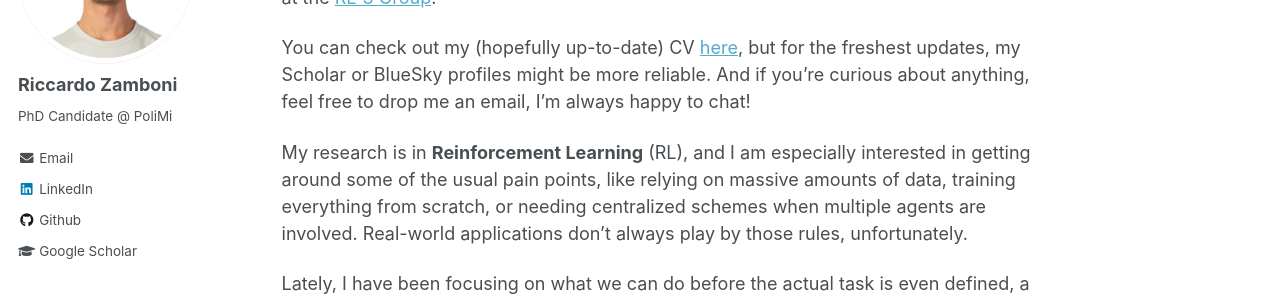
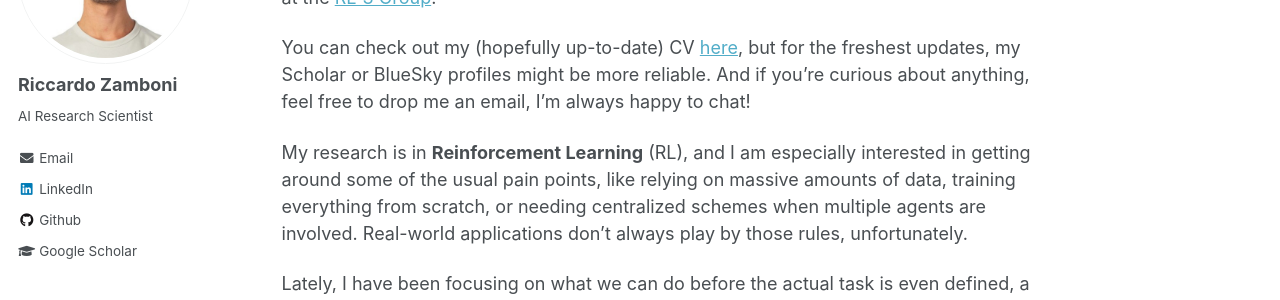
Before and after one commit to RiccZamboni/ricczamboni.github.io, a Jekyll site: the page built from _pages/about.md, in a window 1280 px wide. Shown: the part 202-502 px from the top of the page. Built offline with Jekyll 4.4.1, drawn with Linux system fonts in a browser that asks for light colours.

Commit message:
Update author bio and email in config file

```diff
--- a/_config.yml
+++ b/_config.yml
@@ -82,12 +82,12 @@ analytics:
 author:
   name             : "Riccardo Zamboni"
   avatar           : "profile.jpg"
-  bio              : "PhD Candidate @ PoliMi"
+  bio              : "AI Research Scientist"
   location         :
   employer         :
   pubmed           :
   googlescholar    : "https://scholar.google.com/citations?user=jXy474MAAAAJ&hl=en"
-  email            : "riccardo.zamboni@polimi.it"
+  email            : "ricc.zamboni@gmail.com"
   researchgate     :
   uri              :
   bitbucket        :
```
